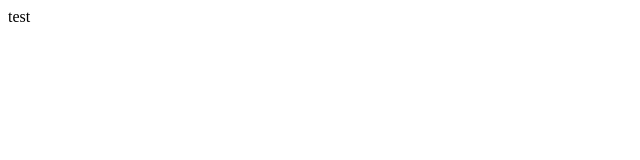
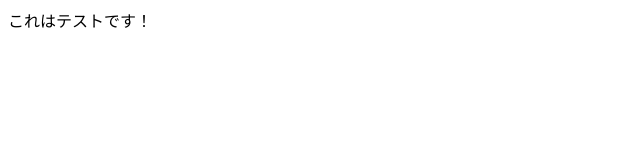
Before and after one commit to yuki121200/sei2024, a plain HTML site: page index.html in a window 1280 px wide. Shown: the whole page, without its empty margins (0-640 px from the left). Drawn offline with Linux system fonts and the light colour scheme.

Commit message:
index.htmlを変更

```diff
--- a/index.html
+++ b/index.html
@@ -5,6 +5,6 @@
         <title>テスト</title>
     </head>
     <body>
-        test
+        これはテストです！
     </body>
 </html>
```
